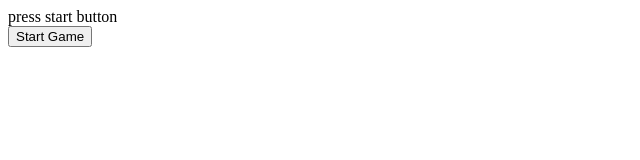
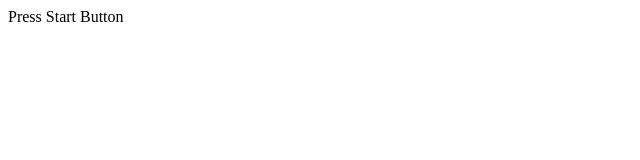
Before and after one commit to JuniorDugue/word_scramble_game, a plain HTML site: page index.html in a window 1280 px wide. Both pictures are taken after a click on the button "Start Game". Shown: the whole page, without its empty margins (0-640 px from the left). Drawn offline with Linux system fonts and the light colour scheme.

Commit message:
added the ability to spilt the words up and have them display randomly everytime the start button is selected by including the sort, forEach and Math.random methods

```diff
--- a/js/main.js
+++ b/js/main.js
@@ -1,13 +1,14 @@
 window.addEventListener("load",init);
 
+const myWords = ["javascript", "html", "lambda", "react", "austen", "programmer", "developer", "engineer"];
+
 function init(){
-  console.log("ready");
+  // console.log("ready");
 
   let div = document.createElement("div");
 
   div.setAttribute("class", "message");
-
-  div.innerText = "press start button";
+  div.innerText = "Press Start Button";
   document.body.appendChild(div);
 
   let button = document.createElement("button");
@@ -15,9 +16,31 @@ function init(){
   button.type = "button";
   button.innerText = "Start Game";
   document.body.appendChild(button);
+  button.addEventListener("click", start); //if button gets clicked, it'll invoke the function
 
   let div1 = document.createElement("div");
   div1.classList.add("game");
 
   document.body.appendChild(div1);
 }
+
+function start(){
+  this.style.display="none";
+  myWords.sort(function(a,b){
+    return 0.5 - Math.random();
+  });
+  myWords.forEach(function(item){
+    let temp = item.split("");
+    temp.sort(function(a,b){return 0.5-Math.random()});
+    let temp1 = temp.join("");
+    console.log(temp1);
+    console.log(item);
+  })
+  console.log(myWords);
+
+  message("Select this Word");
+}
+
+function message(output){
+  document.querySelector("message").innerHTML = output;
+}
```
Also changed, not shown: index.html (line endings or trailing spaces).
